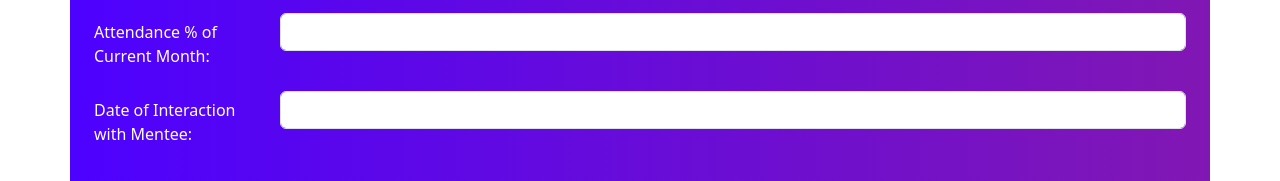
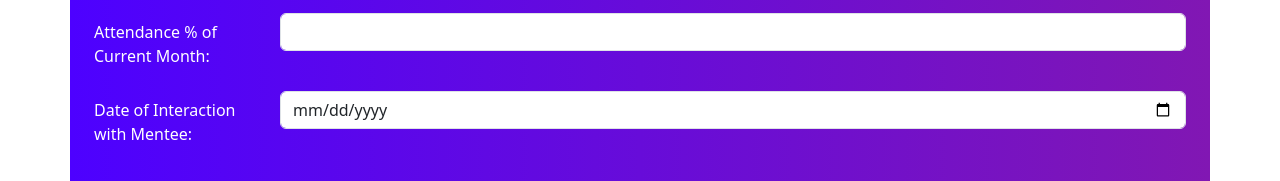
Before and after one commit to suman2mandal/Mentor_Mentee, a plain HTML site: page index.html in a window 1280 px wide. Shown: the part 880-1061 px from the top of the page. Drawn offline with Linux system fonts and the light colour scheme.

Commit message:
Interaction input format is now date

```diff
--- a/index.html
+++ b/index.html
@@ -95,7 +95,7 @@
         <div class="row mb-3">
             <label for="interaction" class="col-sm-2 col-form-label">Date of Interaction with Mentee:</label>
             <div class="col-sm-10">
-                <input type="number" class="form-control" id="interaction">
+                <input type="date" class="form-control" id="interaction">
             </div>
         </div>
 
```
